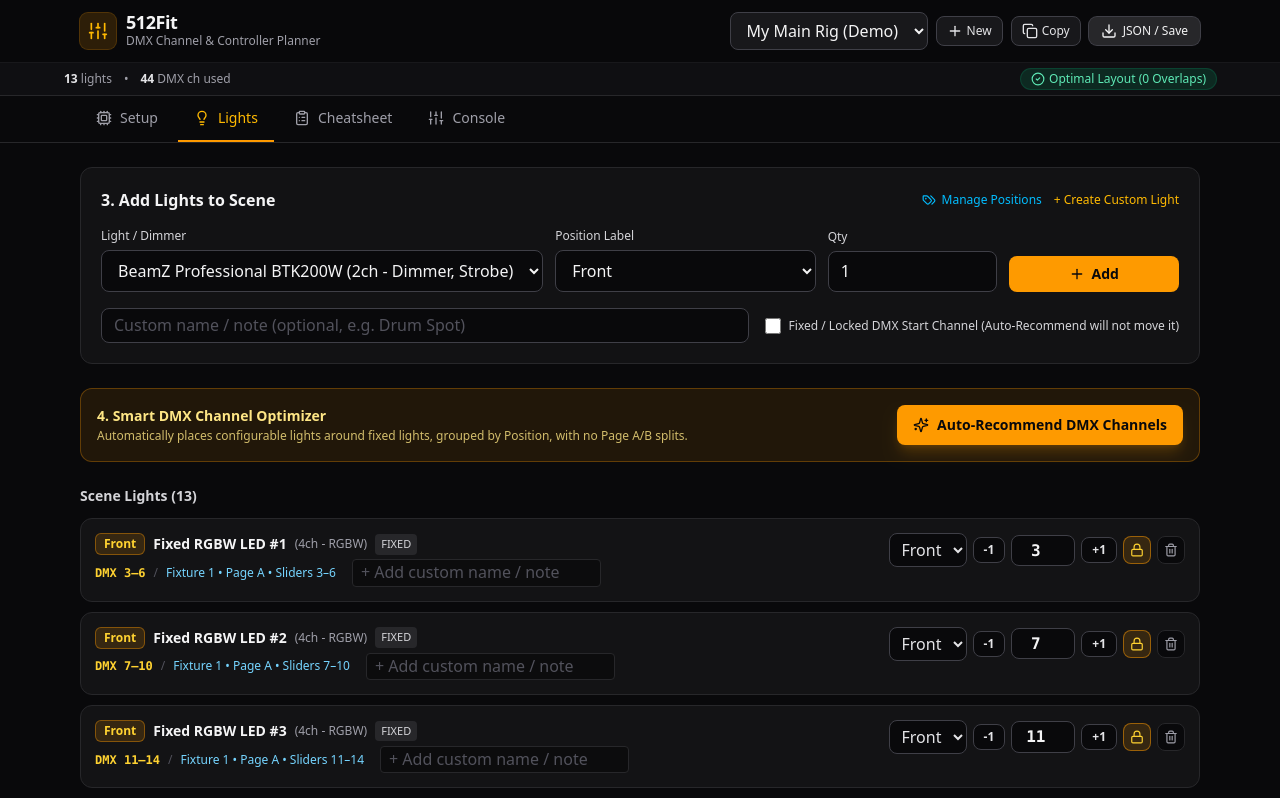
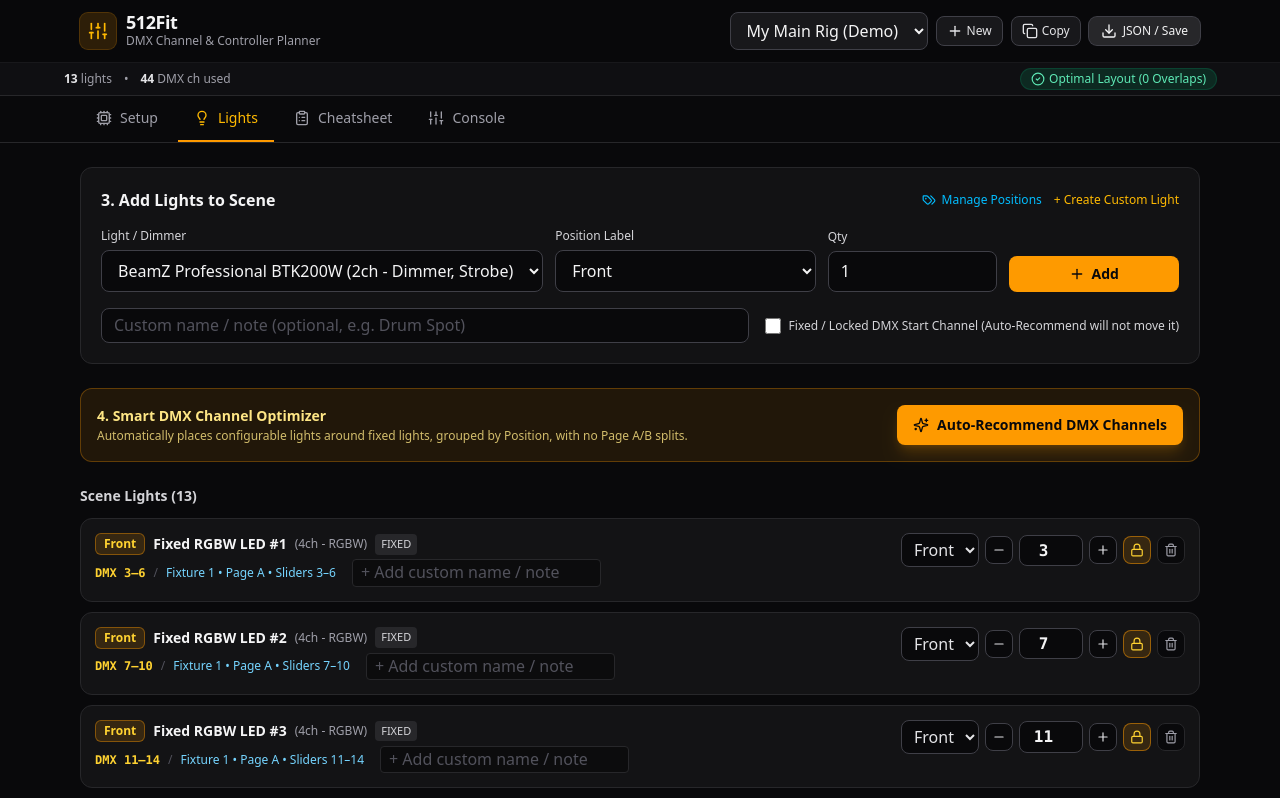
Before and after one commit to janmensik/512Fit, a React (Vite) app: page / in a window 1280 px wide. Shown: the top 798 px of the page. Built offline with nearby package versions, Linux system fonts and the light colour scheme.

Commit message:
Use Minus and Plus icons for DMX start channel stepper buttons

```diff
--- a/src/components/LightsChannelsTab.tsx
+++ b/src/components/LightsChannelsTab.tsx
@@ -3,6 +3,7 @@ import {
   AlertTriangle,
   Check,
   Lock,
+  Minus,
   Pencil,
   Plus,
   Sparkles,
@@ -767,9 +768,10 @@ export function LightsChannelsTab({
                           })
                         }
                         aria-label="Decrease DMX channel"
-                        className="rounded-lg border border-zinc-700 bg-zinc-950 px-2.5 py-1 text-xs font-bold text-zinc-200 hover:bg-zinc-800"
+                        title="Decrease DMX channel"
+                        className="rounded-lg border border-zinc-700 bg-zinc-950 p-1.5 text-zinc-200 hover:bg-zinc-800"
                       >
-                        -1
+                        <Minus className="h-3.5 w-3.5" aria-hidden="true" />
                       </button>
                       <input
                         type="number"
@@ -793,9 +795,10 @@ export function LightsChannelsTab({
                           })
                         }
                         aria-label="Increase DMX channel"
-                        className="rounded-lg border border-zinc-700 bg-zinc-950 px-2.5 py-1 text-xs font-bold text-zinc-200 hover:bg-zinc-800"
+                        title="Increase DMX channel"
+                        className="rounded-lg border border-zinc-700 bg-zinc-950 p-1.5 text-zinc-200 hover:bg-zinc-800"
                       >
-                        +1
+                        <Plus className="h-3.5 w-3.5" aria-hidden="true" />
                       </button>
 
                       <button
```
Also changed, not shown: 2 other files (tests, documents, lock files or other folders).
